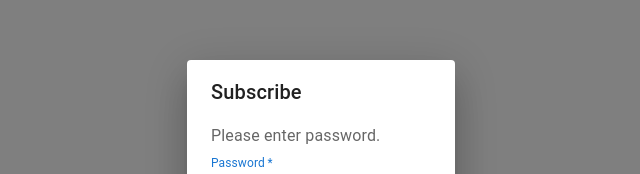
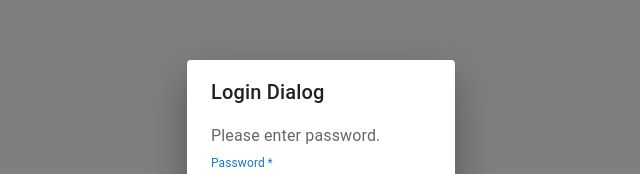
Before and after one commit to IAmHassasin/pad-quicksearch, a React (Create React App) app: page / in a window 1280 px wide. Shown: the part 230-404 px from the top of the page, without its empty margins (319-959 px from the left). Built offline with nearby package versions, Linux system fonts and the light colour scheme.

Commit message:
Correct title

```diff
--- a/src/login/PasswordDialog.jsx
+++ b/src/login/PasswordDialog.jsx
@@ -43,7 +43,7 @@ export default function PasswordDialog({ callbackCheckPassword }) {
           },
         }}
       >
-        <DialogTitle>Subscribe</DialogTitle>
+        <DialogTitle>Login Dialog</DialogTitle>
         <DialogContent>
           <DialogContentText>
             Please enter password.
```
